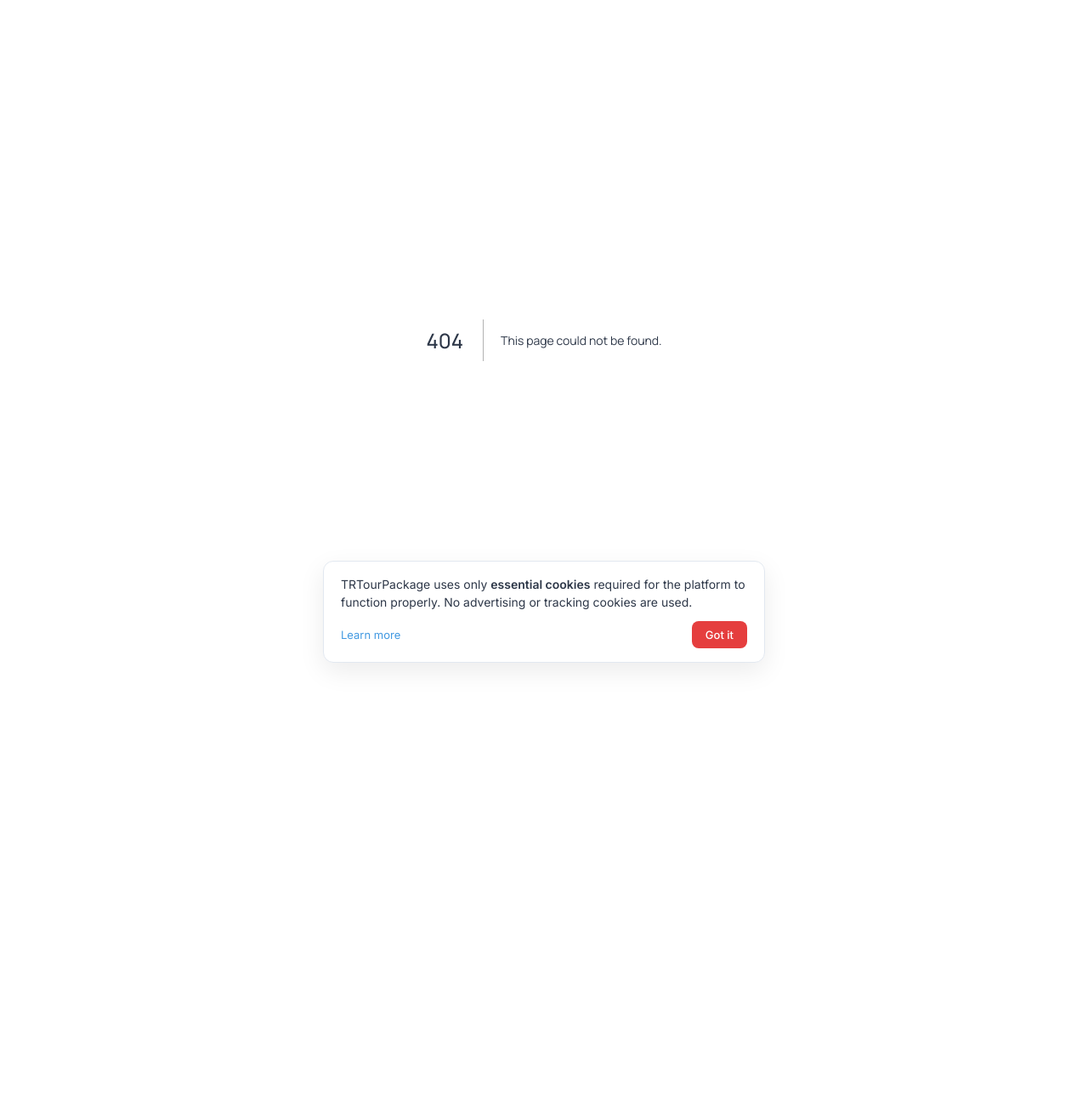
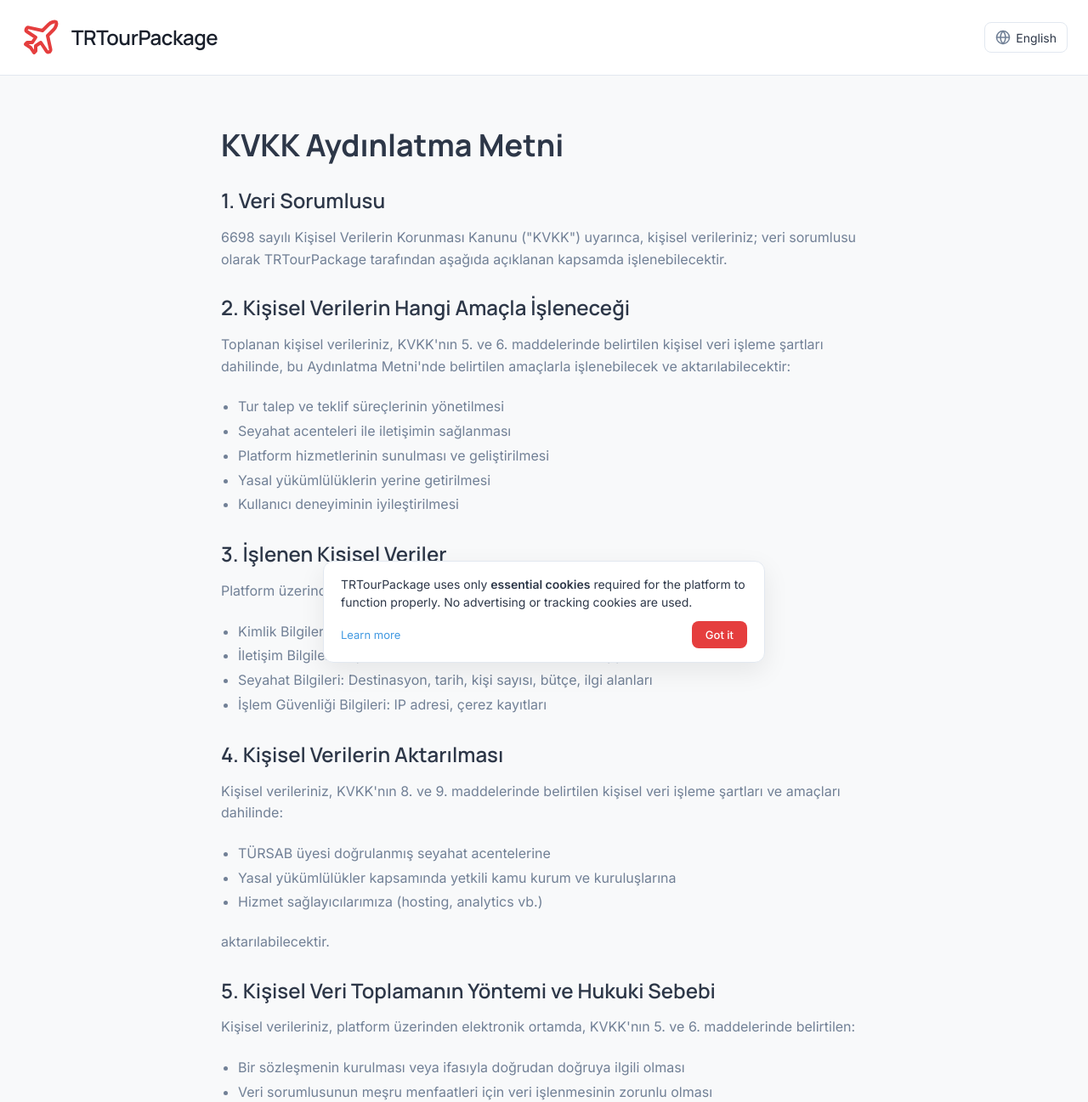
Before and after one commit to MertErginDynavo/TRTourPackage, a Next.js app: page /kvkk in a window 1280 px wide. Before the commit this address had no page. Shown: the top 1297 px of the page at 85% size. Before the commit the page ends 800 px from the top, so only its background shows below. Built offline with nearby package versions, Linux system fonts and the light colour scheme.

Commit message:
feat: KVKK Aydınlatma Metni ayrı sayfa olarak eklendi

```diff
--- a/app/agency/login/page.tsx
+++ b/app/agency/login/page.tsx
@@ -90,7 +90,7 @@ export default function AgencyLogin() {
 
             <div style={{ marginTop: '16px', padding: '12px', background: '#f7fafc', borderRadius: '6px', border: '1px solid #e2e8f0' }}>
               <p style={{ fontSize: '13px', color: '#718096', margin: 0, lineHeight: '1.6', fontFamily: 'Inter, sans-serif' }}>
-                Giriş yaparak <Link href="/privacy" style={{ color: '#4299e1', textDecoration: 'underline' }}>KVKK Aydınlatma Metni</Link>, <Link href="/privacy" style={{ color: '#4299e1', textDecoration: 'underline' }}>Gizlilik Politikası</Link> ve <Link href="/terms" style={{ color: '#4299e1', textDecoration: 'underline' }}>Kullanım Koşulları</Link>'nı kabul etmiş olursunuz.
+                Giriş yaparak <Link href="/kvkk" style={{ color: '#4299e1', textDecoration: 'underline' }}>KVKK Aydınlatma Metni</Link>, <Link href="/privacy" style={{ color: '#4299e1', textDecoration: 'underline' }}>Gizlilik Politikası</Link> ve <Link href="/terms" style={{ color: '#4299e1', textDecoration: 'underline' }}>Kullanım Koşulları</Link>'nı kabul etmiş olursunuz.
               </p>
             </div>
 
--- /dev/null
+++ b/app/kvkk/page.tsx
@@ -0,0 +1,141 @@
+'use client'
+
+import Link from 'next/link'
+import { Plane } from 'lucide-react'
+import { useLanguage } from '@/contexts/LanguageContext'
+import LanguageSelector from '@/components/LanguageSelector'
+import Footer from '@/components/Footer'
+
+export default function KVKKPage() {
+  const { t } = useLanguage()
+
+  return (
+    <div style={{ minHeight: '100vh', background: '#f8f9fa' }}>
+      {/* Navbar */}
+      <nav className="navbar">
+        <div className="container" style={{ display: 'flex', justifyContent: 'space-between', alignItems: 'center' }}>
+          <Link href="/" style={{ textDecoration: 'none', display: 'flex', alignItems: 'center', gap: '12px' }}>
+            <Plane size={48} color="#e53e3e" strokeWidth={2} />
+            <span style={{
+              fontSize: '24px',
+              fontWeight: '600',
+              color: '#1a202c',
+              letterSpacing: '-0.02em',
+              fontFamily: 'Manrope, -apple-system, BlinkMacSystemFont, "Segoe UI", sans-serif'
+            }}>TRTourPackage</span>
+          </Link>
+          <div style={{ display: 'flex', gap: '16px', alignItems: 'center' }}>
+            <LanguageSelector />
+          </div>
+        </div>
+      </nav>
+
+      <div className="container" style={{ padding: '60px 20px', maxWidth: '800px' }}>
+        <h1 style={{ fontSize: '36px', marginBottom: '30px', fontFamily: 'Manrope, sans-serif' }}>
+          KVKK Aydınlatma Metni
+        </h1>
+
+        <div style={{ lineHeight: '1.8', color: '#718096', fontFamily: 'Inter, sans-serif' }}>
+          <h2 style={{ fontSize: '24px', color: '#2d3748', marginTop: '30px', marginBottom: '16px', fontFamily: 'Manrope, sans-serif' }}>
+            1. Veri Sorumlusu
+          </h2>
+          <p style={{ marginBottom: '20px' }}>
+            6698 sayılı Kişisel Verilerin Korunması Kanunu ("KVKK") uyarınca, kişisel verileriniz; veri sorumlusu olarak TRTourPackage tarafından aşağıda açıklanan kapsamda işlenebilecektir.
+          </p>
+
+          <h2 style={{ fontSize: '24px', color: '#2d3748', marginTop: '30px', marginBottom: '16px', fontFamily: 'Manrope, sans-serif' }}>
+            2. Kişisel Verilerin Hangi Amaçla İşleneceği
+          </h2>
+          <p style={{ marginBottom: '20px' }}>
+            Toplanan kişisel verileriniz, KVKK'nın 5. ve 6. maddelerinde belirtilen kişisel veri işleme şartları dahilinde, bu Aydınlatma Metni'nde belirtilen amaçlarla işlenebilecek ve aktarılabilecektir:
+          </p>
+          <ul style={{ marginBottom: '20px', paddingLeft: '20px' }}>
+            <li>Tur talep ve teklif süreçlerinin yönetilmesi</li>
+            <li>Seyahat acenteleri ile iletişimin sağlanması</li>
+            <li>Platform hizmetlerinin sunulması ve geliştirilmesi</li>
+            <li>Yasal yükümlülüklerin yerine getirilmesi</li>
+            <li>Kullanıcı deneyiminin iyileştirilmesi</li>
+          </ul>
+
+          <h2 style={{ fontSize: '24px', color: '#2d3748', marginTop: '30px', marginBottom: '16px', fontFamily: 'Manrope, sans-serif' }}>
+            3. İşlenen Kişisel Veriler
+          </h2>
+          <p style={{ marginBottom: '20px' }}>
+            Platform üzerinden toplanan kişisel veriler:
+          </p>
+          <ul style={{ marginBottom: '20px', paddingLeft: '20px' }}>
+            <li>Kimlik Bilgileri: Ad, soyad</li>
+            <li>İletişim Bilgileri: E-posta adresi, telefon numarası, WhatsApp</li>
+            <li>Seyahat Bilgileri: Destinasyon, tarih, kişi sayısı, bütçe, ilgi alanları</li>
+            <li>İşlem Güvenliği Bilgileri: IP adresi, çerez kayıtları</li>
+          </ul>
+
+          <h2 style={{ fontSize: '24px', color: '#2d3748', marginTop: '30px', marginBottom: '16px', fontFamily: 'Manrope, sans-serif' }}>
+            4. Kişisel Verilerin Aktarılması
+          </h2>
+          <p style={{ marginBottom: '20px' }}>
+            Kişisel verileriniz, KVKK'nın 8. ve 9. maddelerinde belirtilen kişisel veri işleme şartları ve amaçları dahilinde:
+          </p>
+          <ul style={{ marginBottom: '20px', paddingLeft: '20px' }}>
+            <li>TÜRSAB üyesi doğrulanmış seyahat acentelerine</li>
+            <li>Yasal yükümlülükler kapsamında yetkili kamu kurum ve kuruluşlarına</li>
+            <li>Hizmet sağlayıcılarımıza (hosting, analytics vb.)</li>
+          </ul>
+          <p style={{ marginBottom: '20px' }}>
+            aktarılabilecektir.
+          </p>
+
+          <h2 style={{ fontSize: '24px', color: '#2d3748', marginTop: '30px', marginBottom: '16px', fontFamily: 'Manrope, sans-serif' }}>
+            5. Kişisel Veri Toplamanın Yöntemi ve Hukuki Sebebi
+          </h2>
+          <p style={{ marginBottom: '20px' }}>
+            Kişisel verileriniz, platform üzerinden elektronik ortamda, KVKK'nın 5. ve 6. maddelerinde belirtilen:
+          </p>
+          <ul style={{ marginBottom: '20px', paddingLeft: '20px' }}>
+            <li>Bir sözleşmenin kurulması veya ifasıyla doğrudan doğruya ilgili olması</li>
+            <li>Veri sorumlusunun meşru menfaatleri için veri işlenmesinin zorunlu olması</li>
+            <li>İlgili kişinin temel hak ve özgürlüklerine zarar vermemek kaydıyla, veri sorumlusunun meşru menfaatleri için veri işlenmesinin zorunlu olması</li>
+          </ul>
+          <p style={{ marginBottom: '20px' }}>
+            hukuki sebeplerine dayanılarak toplanmaktadır.
+          </p>
+
+          <h2 style={{ fontSize: '24px', color: '#2d3748', marginTop: '30px', marginBottom: '16px', fontFamily: 'Manrope, sans-serif' }}>
+            6. Kişisel Veri Sahibinin KVKK'nın 11. Maddesinde Sayılan Hakları
+          </h2>
+          <p style={{ marginBottom: '20px' }}>
+            Kişisel veri sahipleri olarak, KVKK'nın 11. maddesi uyarınca aşağıdaki haklara sahipsiniz:
+          </p>
+          <ul style={{ marginBottom: '20px', paddingLeft: '20px' }}>
+            <li>Kişisel veri işlenip işlenmediğini öğrenme</li>
+            <li>Kişisel verileri işlenmişse buna ilişkin bilgi talep etme</li>
+            <li>Kişisel verilerin işlenme amacını ve bunların amacına uygun kullanılıp kullanılmadığını öğrenme</li>
+            <li>Yurt içinde veya yurt dışında kişisel verilerin aktarıldığı üçüncü kişileri bilme</li>
+            <li>Kişisel verilerin eksik veya yanlış işlenmiş olması hâlinde bunların düzeltilmesini isteme</li>
+            <li>KVKK'nın 7. maddesinde öngörülen şartlar çerçevesinde kişisel verilerin silinmesini veya yok edilmesini isteme</li>
+            <li>Kişisel verilerin düzeltilmesi, silinmesi veya yok edilmesi halinde bu işlemlerin kişisel verilerin aktarıldığı üçüncü kişilere bildirilmesini isteme</li>
+            <li>İşlenen verilerin münhasıran otomatik sistemler vasıtasıyla analiz edilmesi suretiyle kişinin kendisi aleyhine bir sonucun ortaya çıkmasına itiraz etme</li>
+            <li>Kişisel verilerin kanuna aykırı olarak işlenmesi sebebiyle zarara uğraması hâlinde zararın giderilmesini talep etme</li>
+          </ul>
+
+          <h2 style={{ fontSize: '24px', color: '#2d3748', marginTop: '30px', marginBottom: '16px', fontFamily: 'Manrope, sans-serif' }}>
+            7. İletişim
+          </h2>
+          <p style={{ marginBottom: '20px' }}>
+            Yukarıda belirtilen haklarınızı kullanmak için bizimle iletişime geçebilirsiniz:
+          </p>
+          <p style={{ marginBottom: '20px' }}>
+            <strong>E-posta:</strong> kvkk@trtourpackage.com<br />
+            <strong>Adres:</strong> [Şirket Adresi]
+          </p>
+
+          <p style={{ marginBottom: '20px', fontSize: '14px', color: '#a0aec0' }}>
+            Son Güncelleme: 13 Şubat 2026
+          </p>
+        </div>
+      </div>
+
+      <Footer />
+    </div>
+  )
+}
--- a/app/traveler/login/page.tsx
+++ b/app/traveler/login/page.tsx
@@ -94,7 +94,7 @@ export default function TravelerLogin() {
 
           <div style={{ marginTop: '16px', padding: '12px', background: '#f7fafc', borderRadius: '6px', border: '1px solid #e2e8f0' }}>
             <p style={{ fontSize: '13px', color: '#718096', margin: 0, lineHeight: '1.6', fontFamily: 'Inter, sans-serif' }}>
-              By logging in, you accept our <Link href="/privacy" style={{ color: '#4299e1', textDecoration: 'underline' }}>{t.kvkkPrivacyNotice}</Link>, <Link href="/privacy" style={{ color: '#4299e1', textDecoration: 'underline' }}>{t.privacyPolicyLink}</Link> {t.and} <Link href="/terms" style={{ color: '#4299e1', textDecoration: 'underline' }}>{t.termsOfServiceLink}</Link>.
+              By logging in, you accept our <Link href="/kvkk" style={{ color: '#4299e1', textDecoration: 'underline' }}>{t.kvkkPrivacyNotice}</Link>, <Link href="/privacy" style={{ color: '#4299e1', textDecoration: 'underline' }}>{t.privacyPolicyLink}</Link> {t.and} <Link href="/terms" style={{ color: '#4299e1', textDecoration: 'underline' }}>{t.termsOfServiceLink}</Link>.
             </p>
           </div>
 
```
